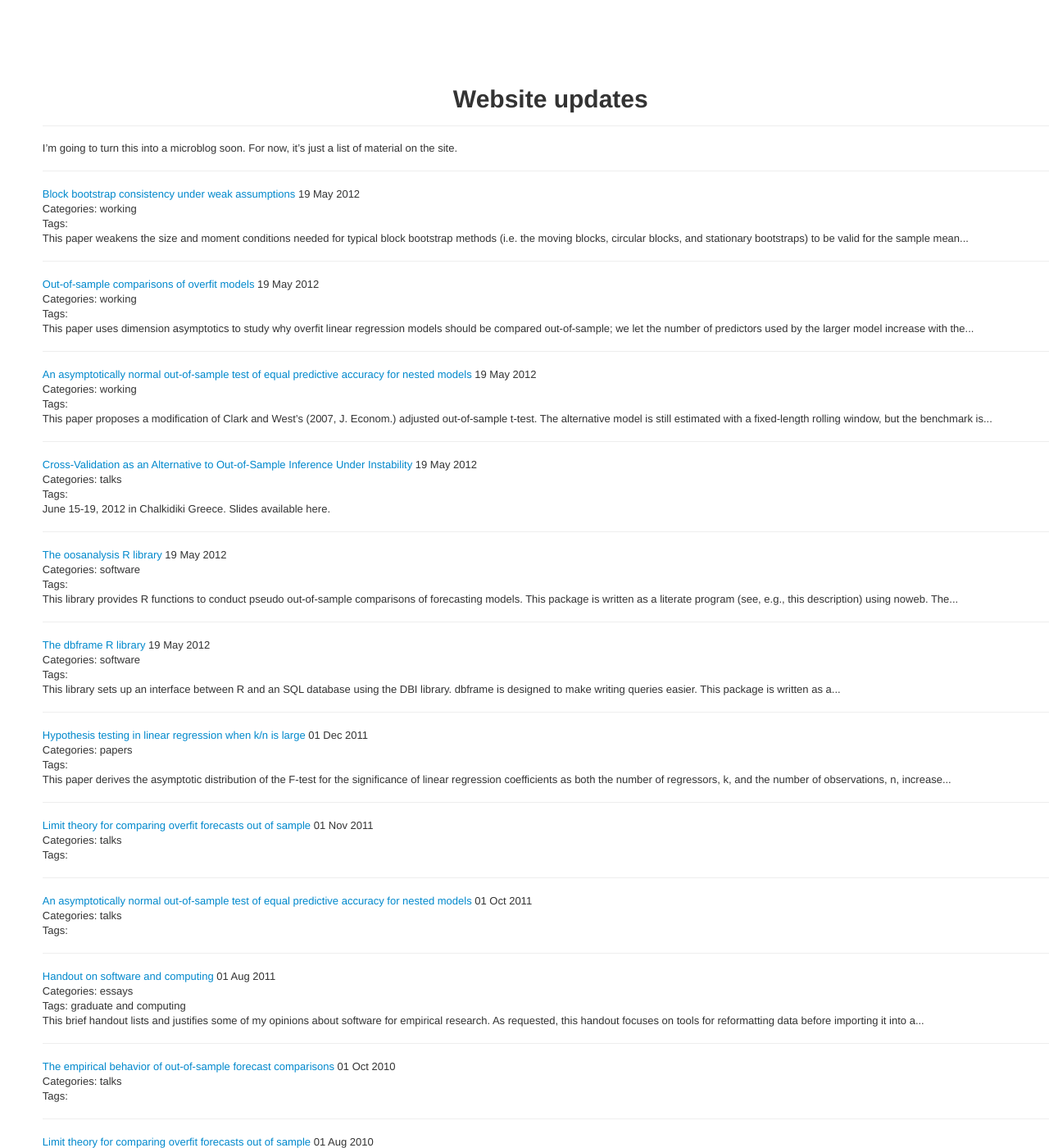
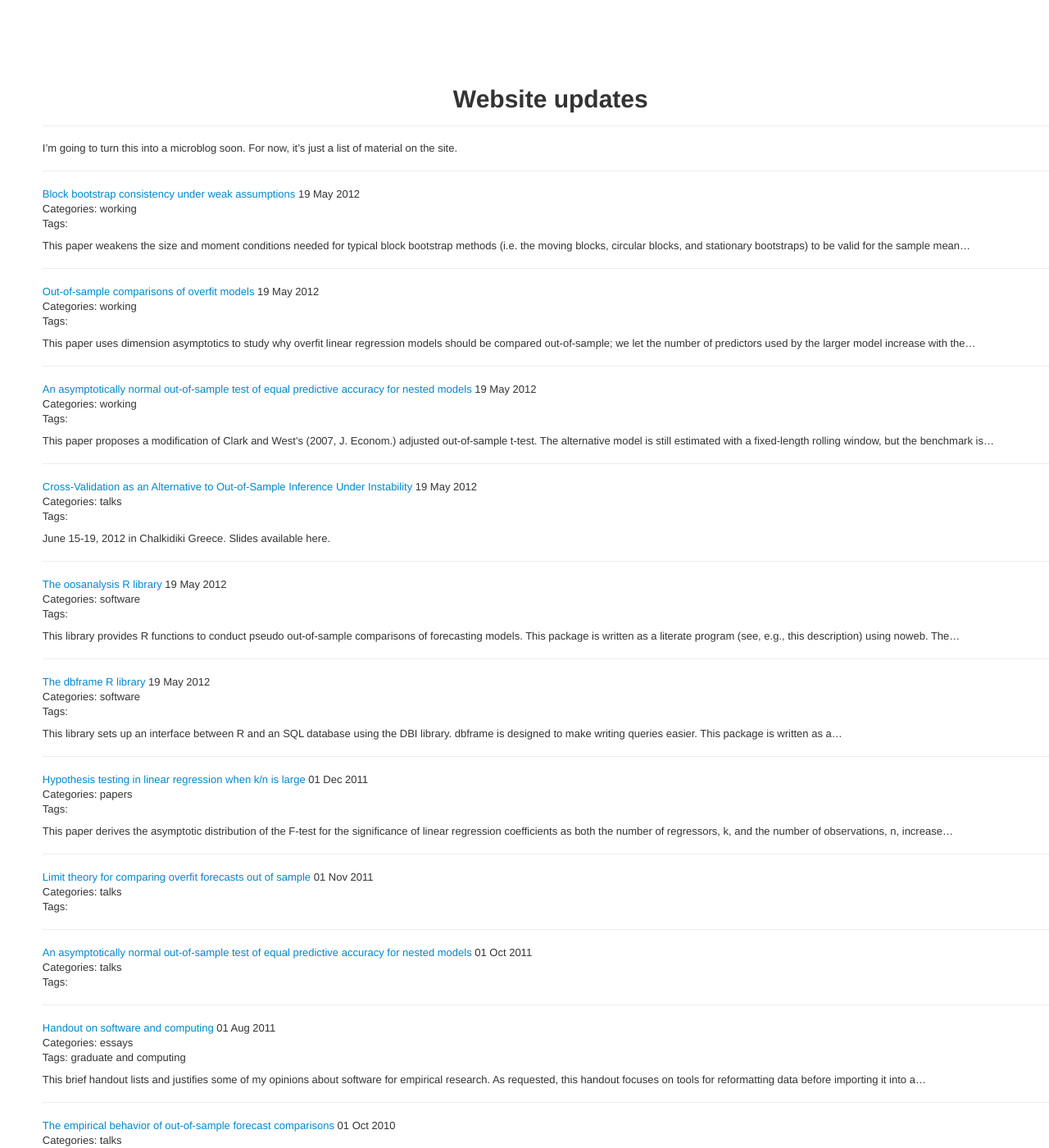
Before and after one commit to mmkuang/grayclhn.github.io, a Jekyll site: the page built from updates.md, in a window 1280 px wide and 1400 px high. Shown: the whole window at 82% size. Built offline with Jekyll 4.4.1, drawn with Linux system fonts in a browser that asks for light colours; some of the changed lines change nothing that is shown; some of the changed text lies outside the part shown.

Commit message:
Trying to fix updates page

```diff
--- a/updates.md
+++ b/updates.md
@@ -8,9 +8,10 @@
 
 {% for post in site.posts %}
 <hr>
-<p><a href="{{ post.url }}">{{ post.title }}</a> {{ post.date | date_to_string}}<br>
-{% if post.categories %}Categories: {{ post.categories | array_to_sentence_string }}<br>{% endif %}
-{% if post.tags %}Tags: {{ post.tags | array_to_sentence_string }}{% endif %}<br>
+<a href="{{ post.url }}">{{ post.title }}</a> {{ post.date | date_to_string}}
+Categories: {{ post.categories | array_to_sentence_string }}
+Tags: {{ post.tags | array_to_sentence_string }}
+
 {{ post.content | truncatewords: 30 | strip_html}}
-</p>
+
 {% endfor %}
```
